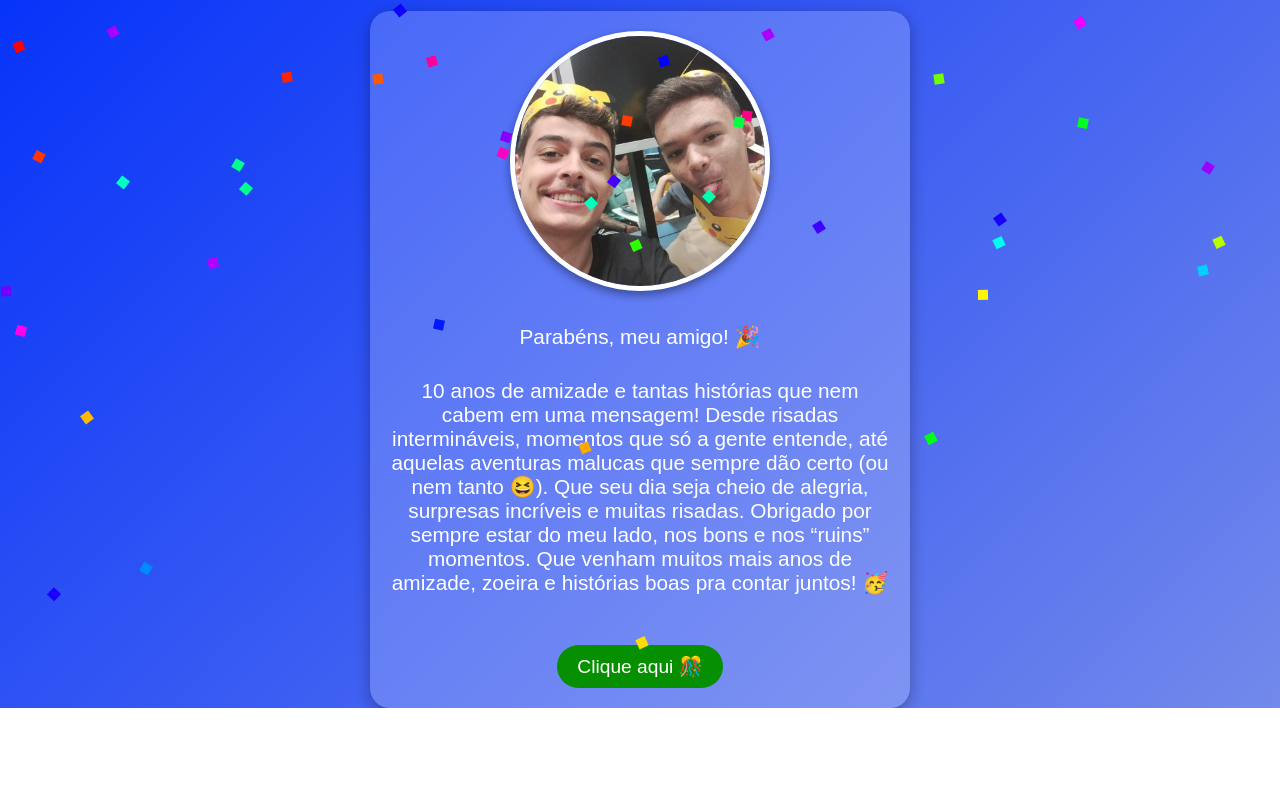
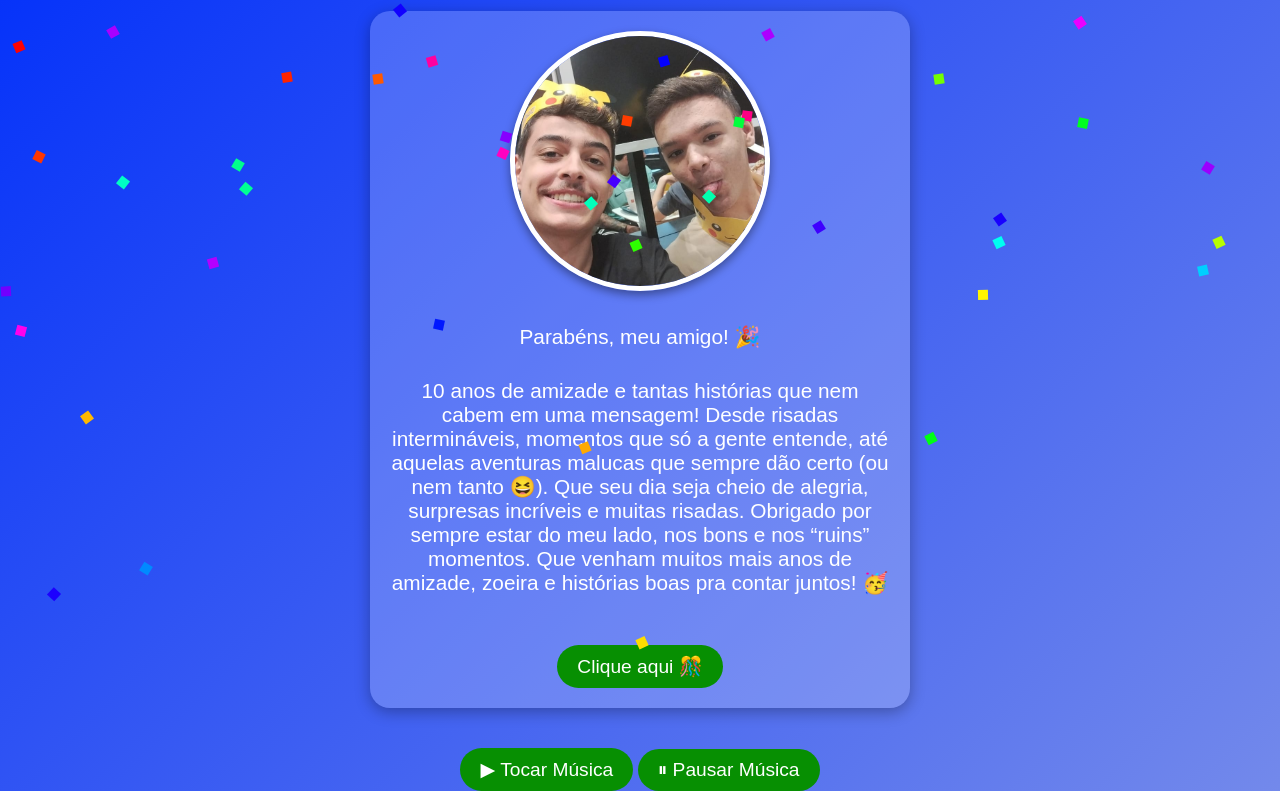
Before and after one commit to Viniciusg07/site-aniversario, a plain HTML site: page index.html in a window 1280 px wide. Shown: the part 97-888 px from the top of the page. Before the commit the page ends 805 px from the top, so only its background shows below. Drawn offline with Linux system fonts and the light colour scheme.

Commit message:
Update index.html

```diff
--- a/index.html
+++ b/index.html
@@ -93,10 +93,16 @@
   </div>
 
  <!-- Música de fundo -->
-<audio id="musica" autoplay loop muted>
+<audio id="musica" loop>
   <source src="Celebration.mp3" type="audio/mpeg">
   Seu navegador não suporta áudio.
 </audio>
+
+<!-- Botões de controle -->
+<div style="margin-top:20px;">
+  <button onclick="document.getElementById('musica').play()">▶ Tocar Música</button>
+  <button onclick="document.getElementById('musica').pause()">⏸ Pausar Música</button>
+</div>
 
 <script>
   // Define volume inicial baixo
```
